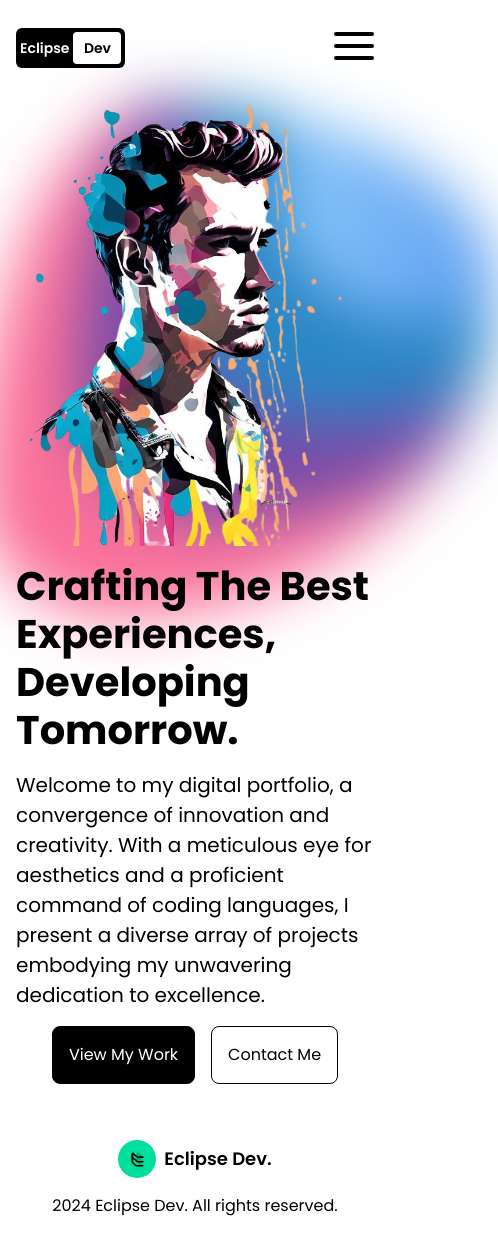
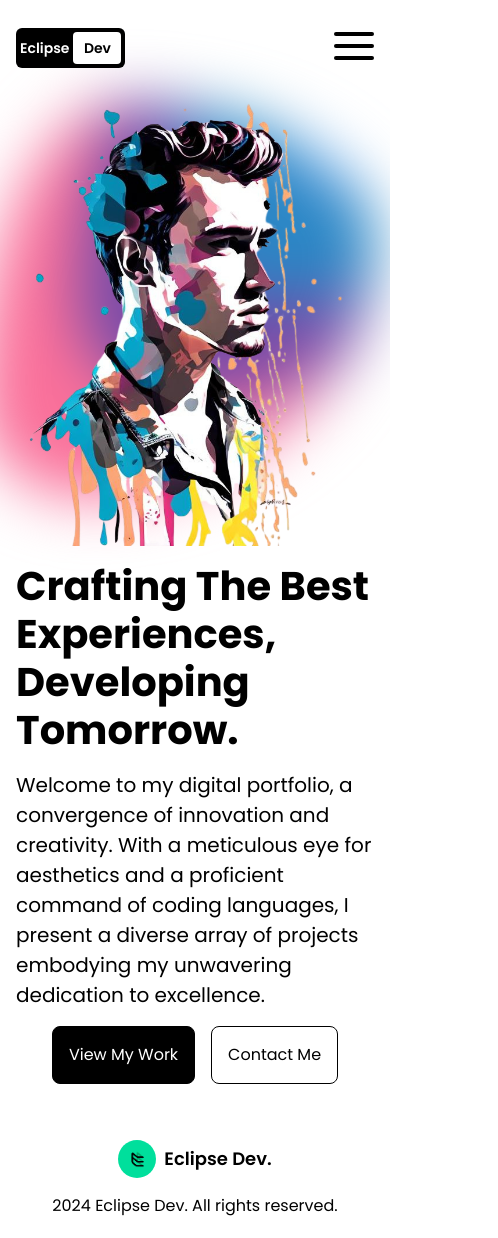
Before and after one commit to Rangga056/my-portfolio, a Next.js app: page / in a window 390 px wide. Shown: the whole page, 498 px wide, since content can reach past the window. Built offline with nearby package versions, Linux system fonts and the light colour scheme.

Commit message:
Fix bug -fix overflow issue (again) -change to grid layout

```diff
--- a/src/app/globals.css
+++ b/src/app/globals.css
@@ -15,8 +15,6 @@ body {
 
 .blob {
   position: absolute;
-  width: 520px;
-  height: 520px;
   background: linear-gradient(
     180deg,
     rgba(47, 184, 255, 0.42) 31.77%,
@@ -29,7 +27,6 @@ body {
     inset 200px 200px 0 0px #784ba8,
     inset 300px 300px 0 0px #2b86c5;
   mix-blend-mode: color-dodge;
-  transition: 1s cubic-bezier(0.07, 0.8, 0.16, 1);
   transform: translate(-100px, -50px) rotate(-90deg);
   border-radius: 24% 76% 35% 65% / 27% 36% 64% 73%;
 }
--- a/src/app/layout.js
+++ b/src/app/layout.js
@@ -20,7 +20,7 @@ export default function RootLayout({ children }) {
       <body className={poppins.variable}>
         <div className="flex h-screen flex-col pt-3">
           <Navbar />
-          <main className="flex-1">{children}</main>
+          <main className="">{children}</main>
           <Footer />
         </div>
       </body>
--- a/src/app/page.jsx
+++ b/src/app/page.jsx
@@ -2,15 +2,15 @@ import Image from "next/image";
 
 const Homepage = () => {
   return (
-    <div className="h-full py-4 flex flex-col lg:flex-row justify-center items-center gap-4 2xl:gap-0 px-4 sm:px-8 md:px-12">
+    <div className="h-max py-4 grid grid-cols-1 md:grid-cols-2 justify-center lg:items-center gap-4 2xl:gap-0 px-4 sm:px-8 md:px-12">
       <Image
         src="/hero.png"
         alt="hero image"
-        width={1000}
-        height={1000}
+        width={800}
+        height={800}
         className="max-h-[70vh] object-contain object-center 2xl:max-h-[50vh]"
       />
-      <div className="flex flex-col gap-4 items-center justify-center z-10">
+      <div className="flex flex-col gap-4 items-center lg:justify-center z-10">
         <h1 className="font-bold text-[40px] leading-[48px] lg:text-[48px] lg:leading-[60px]  xl:text-[58px] xl:leading-[74px]">
           Crafting The Best Experiences, Developing Tomorrow.
         </h1>
@@ -29,7 +29,7 @@ const Homepage = () => {
           </button>
         </div>
       </div>
-      <div className="blob center overflow-hidden z-[-1]" />
+      <div className="blob center overflow-hidden z-[-1] w-[400px] h-[400px] md:w-[520px] md:h-[520px]" />
     </div>
   );
 };
--- a/src/components/Navbar.jsx
+++ b/src/components/Navbar.jsx
@@ -21,7 +21,8 @@ const Navbar = () => {
       rotate: 0,
     },
     opened: {
-      rotate: 38,
+      y: -1.5,
+      rotate: 45,
       backgroundColor: "rgb(255,255,255)",
     },
   };
@@ -38,7 +39,8 @@ const Navbar = () => {
       rotate: 0,
     },
     opened: {
-      rotate: -38,
+      y: 1.5,
+      rotate: -45,
       backgroundColor: "rgb(255,255,255)",
     },
   };
```
